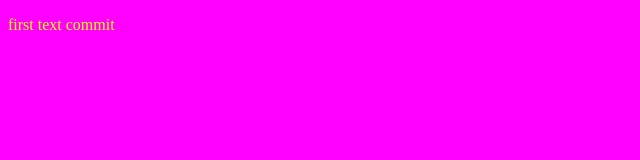
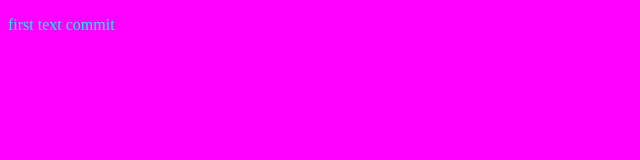
Before and after one commit to kevinpeeperkoorn/kevinpeeperkoorn.github.io, a plain HTML site: page index.html in a window 1280 px wide. Shown: the whole page, without its empty margins (0-640 px from the left). Drawn offline with Linux system fonts and the light colour scheme.

Commit message:
colorchange

```diff
--- a/css/style.css
+++ b/css/style.css
@@ -4,5 +4,5 @@
 }
 p
 {
-	color : #FF0;
+	color : #0FF;
 }
```
